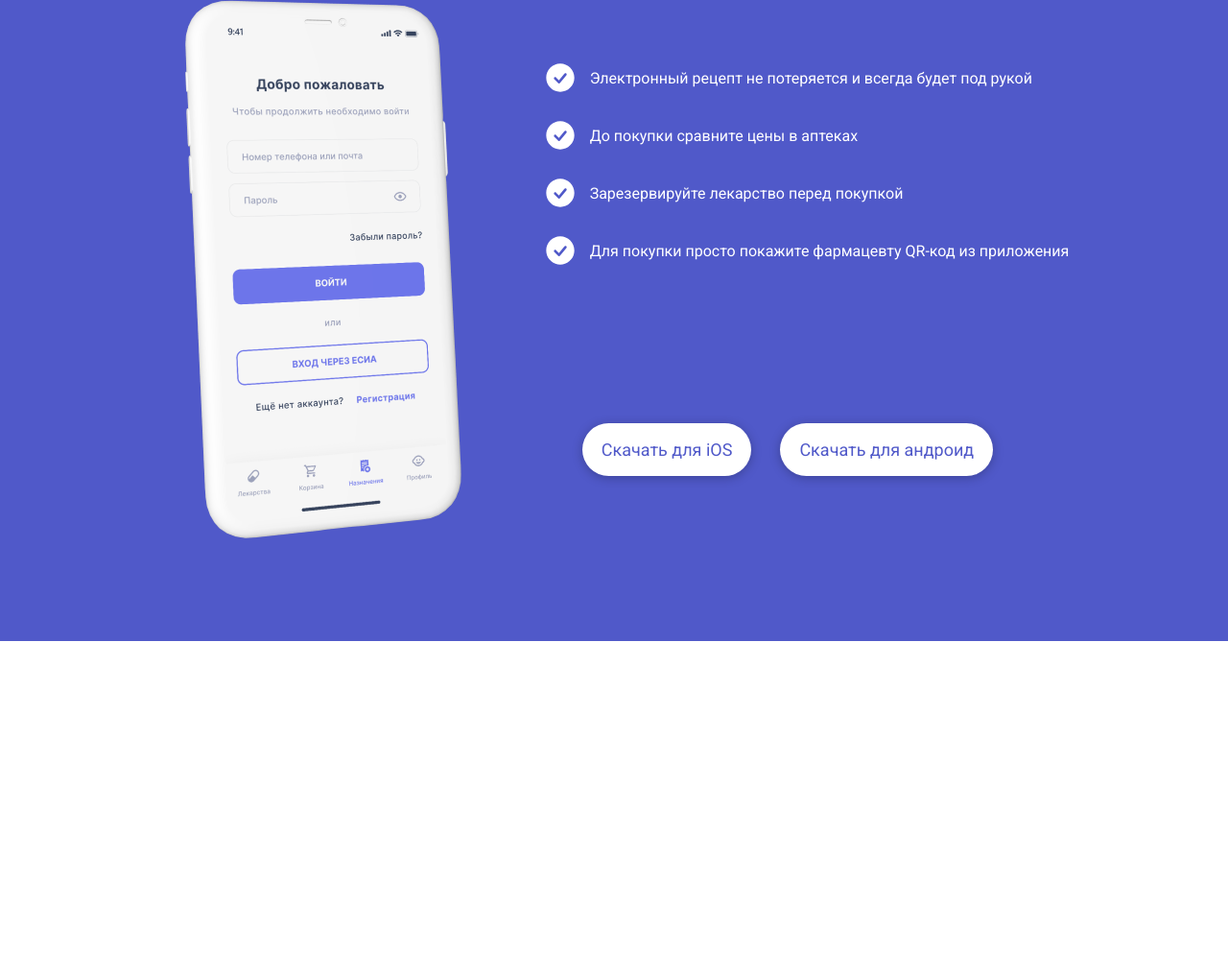
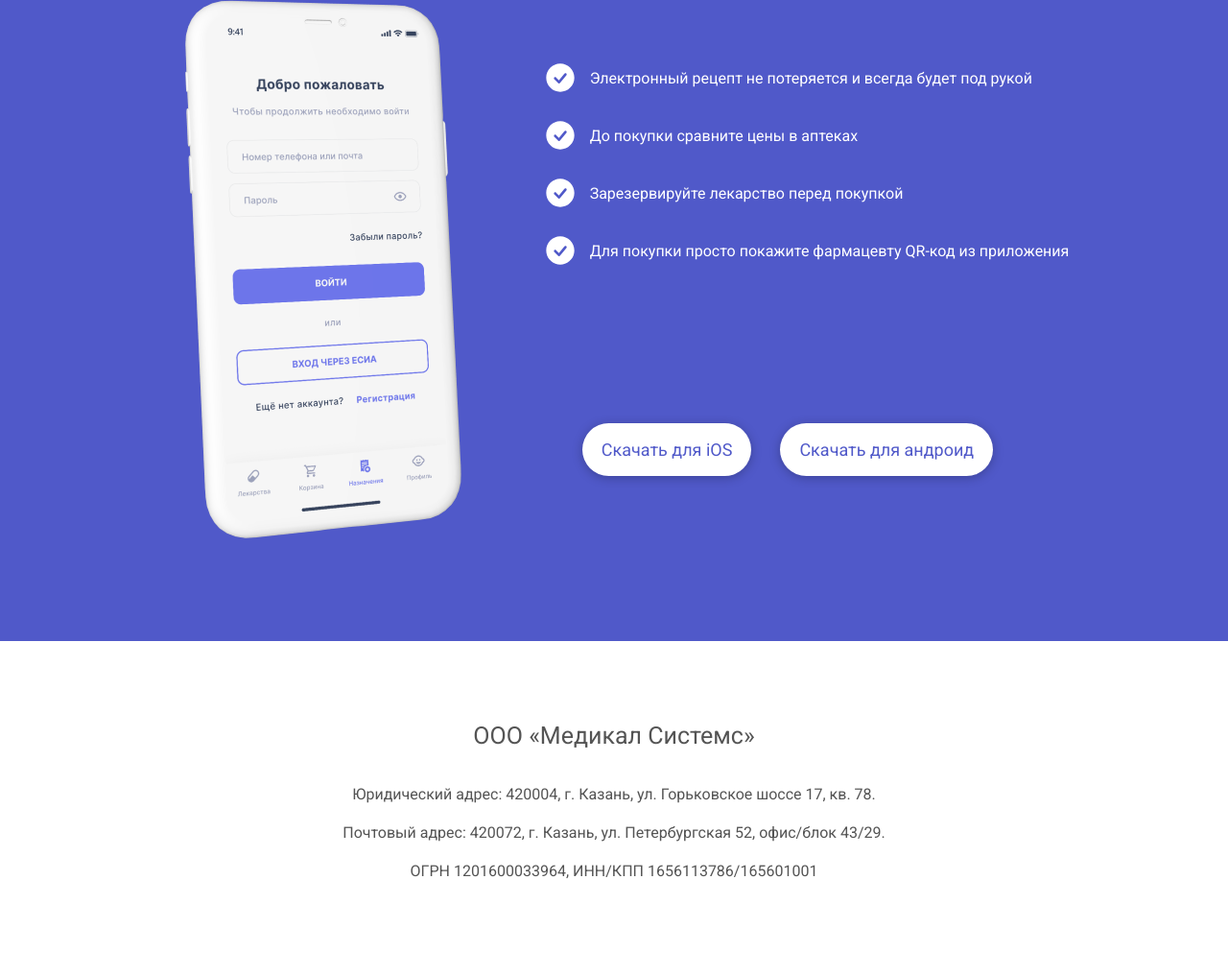
Before and after one commit to pillboxes/pillboxes.github.io, a website: page src/pug/index.pug in a window 1280 px wide. Shown: the part 3038-4054 px from the top of the page at 96% size. Before the commit the page ends 3706 px from the top, so only its background shows below. Drawn offline with nearby package versions, Linux system fonts and the light colour scheme; files that its build step writes are made by us from their sources; files whose address does not match are found by name.

Commit message:
Добавлен раздел с реквизитами

```diff
--- /dev/null
+++ b/src/pug/includes/contacts.pug
@@ -0,0 +1,5 @@
+#contacts.container
+  h2 ООО «Медикал Системс»
+  p Юридический адрес: 420004, г. Казань, ул. Горьковское шоссе 17, кв. 78.
+  p Почтовый адрес: 420072, г. Казань, ул. Петербургская 52, офис/блок 43/29.
+  p ОГРН 1201600033964, ИНН/КПП 1656113786/165601001
--- a/src/pug/index.pug
+++ b/src/pug/index.pug
@@ -8,3 +8,4 @@ html(lang="ru")
     include includes/works.pug
     include includes/tabs.pug
     include includes/why.pug
+    include includes/contacts.pug
--- /dev/null
+++ b/src/scss/includes/contacts.scss
@@ -0,0 +1,17 @@
+#contacts {
+  color: $grey;
+  padding: 5rem 0;
+  h2 {
+    font-size: 25px;
+    text-align: center;
+    padding-bottom: 30px;
+    font-weight: normal;
+  }
+  & > p {
+    font-size: 16px;
+    text-align: center;
+    padding-bottom: 16px;
+    max-width: 800px;
+    margin: 0 auto;
+  }
+}
--- a/src/scss/style.scss
+++ b/src/scss/style.scss
@@ -10,3 +10,4 @@
 @import "./includes/works.scss";
 @import "./includes/tabs.scss";
 @import "./includes/why.scss";
+@import "./includes/contacts.scss";
```
Also changed, not shown: docs/css/style.css, docs/index.html.
